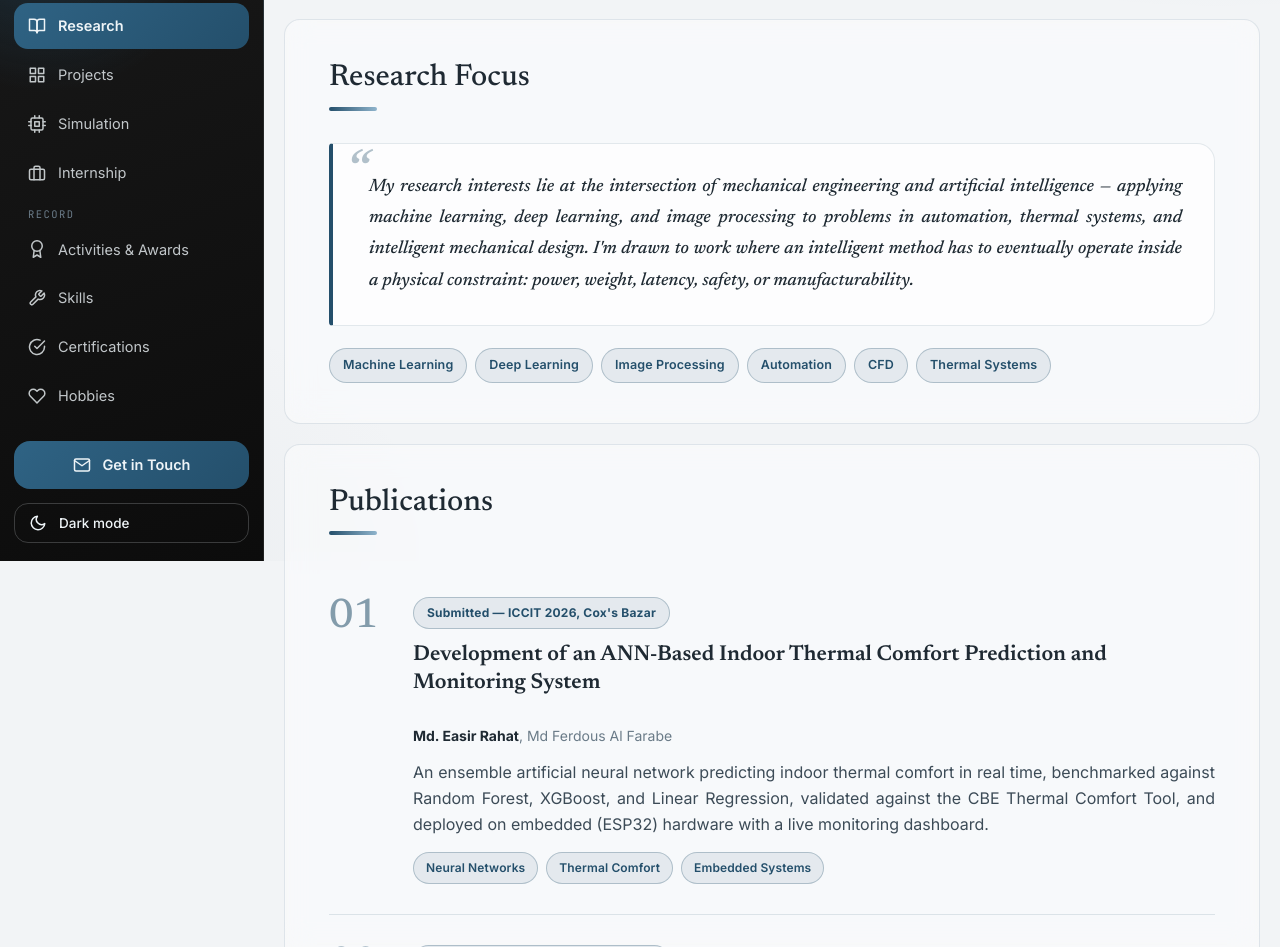
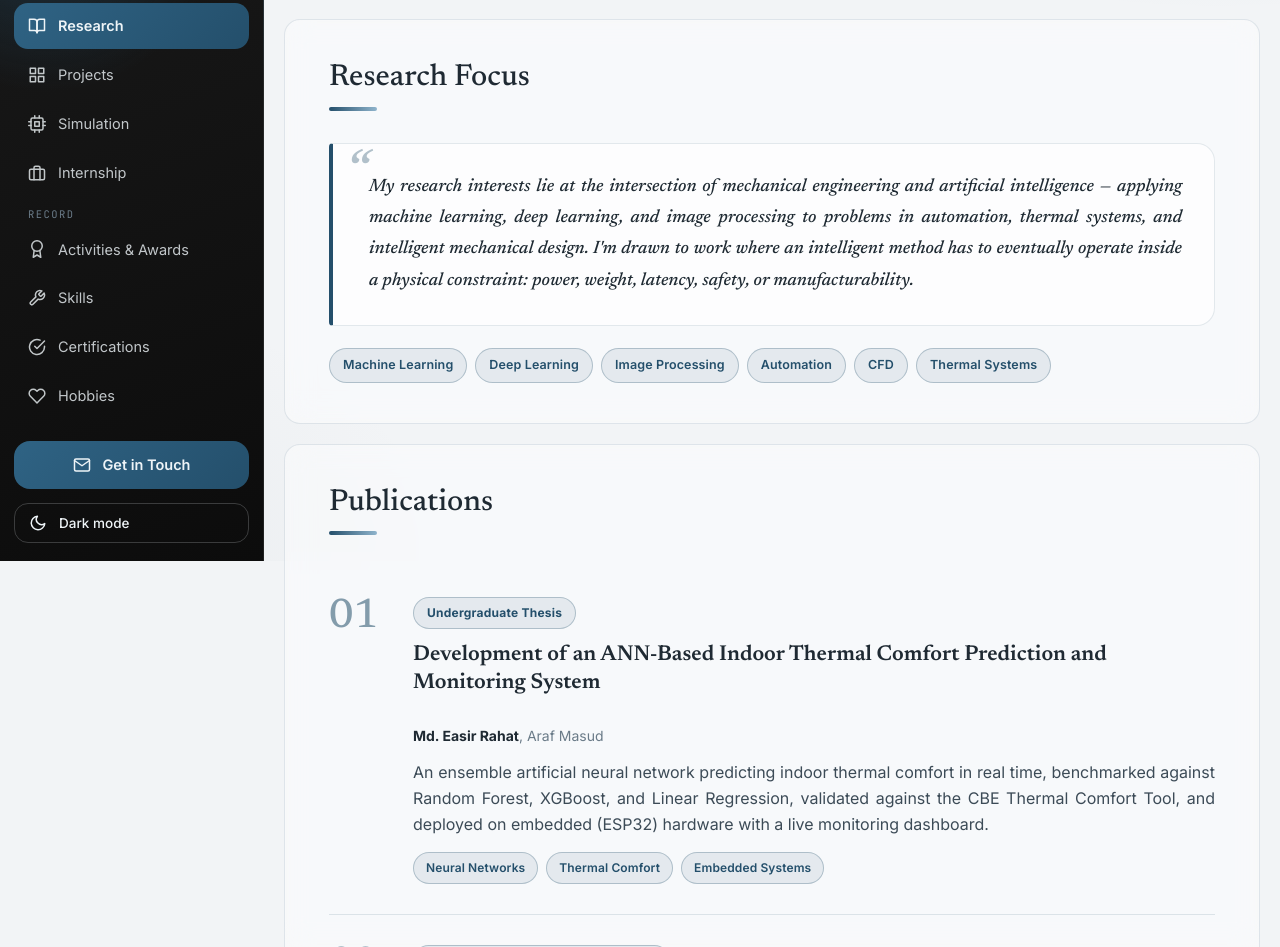
Before and after one commit to easirht/easirht.github.io, a plain HTML site: page research.html in a window 1280 px wide. Shown: the part 239-1186 px from the top of the page. Drawn offline with Linux system fonts and the light colour scheme.

Commit message:
Update research.html

```diff
--- a/research.html
+++ b/research.html
@@ -69,9 +69,9 @@
       <article class="pub">
         <div class="pub-head">
           <h3>Development of an ANN-Based Indoor Thermal Comfort Prediction and Monitoring System</h3>
-          <span class="pub-status">Submitted — ICCIT 2026, Cox's Bazar</span>
+          <span class="pub-status">Undergraduate Thesis</span>
         </div>
-        <p class="pub-authors"><strong>Md. Easir Rahat</strong>, Md Ferdous Al Farabe</p>
+        <p class="pub-authors"><strong>Md. Easir Rahat</strong>, Araf Masud</p>
         <p class="pub-desc">
           An ensemble artificial neural network predicting indoor thermal comfort in
           real time, benchmarked against Random Forest, XGBoost, and Linear
```
